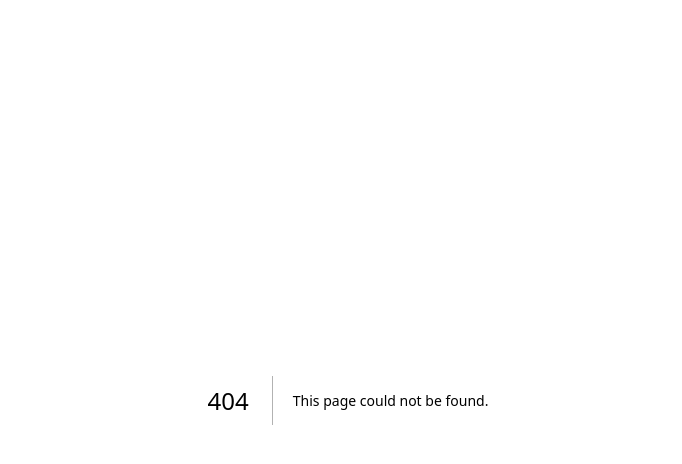
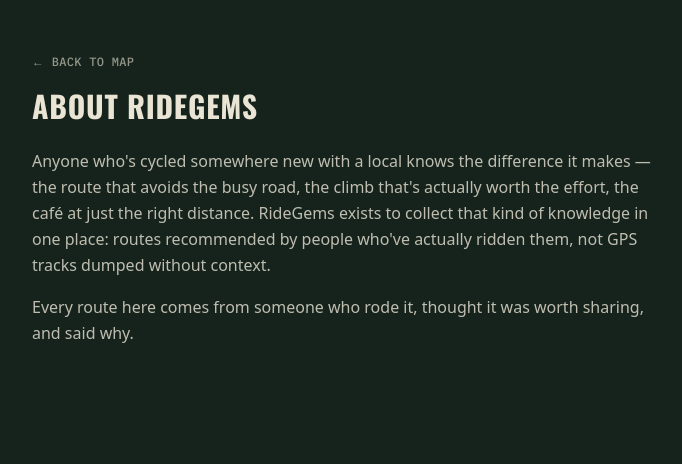
Before and after one commit to danhorRG/ridegems, a Next.js app: page /about in a window 1280 px wide. Before the commit this address had no page. Shown: the top 464 px of the page, without its empty margins (292-974 px from the left). Built offline with nearby package versions, Linux system fonts and the light colour scheme.

Commit message:
Add About page
A quiet, low-key link in the sidebar footer explaining RideGems as a
community project -- local route knowledge collected in one place,
rather than a pitch page. Doesn't touch the main map UI.

```diff
--- /dev/null
+++ b/src/app/about/page.tsx
@@ -0,0 +1,31 @@
+import Link from "next/link";
+
+export default function AboutPage() {
+  return (
+    <div className="h-full overflow-y-auto bg-forest">
+      <div className="mx-auto max-w-2xl px-5 py-8 sm:py-12">
+        <Link
+          href="/"
+          className="font-stats text-xs uppercase tracking-wide text-parchment/60 transition-colors hover:text-parchment"
+        >
+          &larr; Back to map
+        </Link>
+
+        <h1 className="mt-4 font-heading text-2xl font-bold uppercase tracking-wide text-parchment sm:text-3xl">
+          About RideGems
+        </h1>
+
+        <div className="mt-6 flex flex-col gap-4 text-sm leading-relaxed text-parchment/80 sm:text-base">
+          <p>
+            Anyone who&apos;s cycled somewhere new with a local knows the difference it makes —
+            the route that avoids the busy road, the climb that&apos;s actually worth the effort,
+            the café at just the right distance. RideGems exists to collect that kind of knowledge
+            in one place: routes recommended by people who&apos;ve actually ridden them, not GPS
+            tracks dumped without context.
+          </p>
+          <p>Every route here comes from someone who rode it, thought it was worth sharing, and said why.</p>
+        </div>
+      </div>
+    </div>
+  );
+}
--- a/src/components/Sidebar.tsx
+++ b/src/components/Sidebar.tsx
@@ -123,6 +123,13 @@
               />
             ))}
           </div>
+
+          <Link
+            href="/about"
+            className="mt-2 block text-center text-[0.7rem] uppercase tracking-wide text-forest/40 hover:text-forest/70"
+          >
+            About RideGems
+          </Link>
         </div>
       </div>
     </>
```
